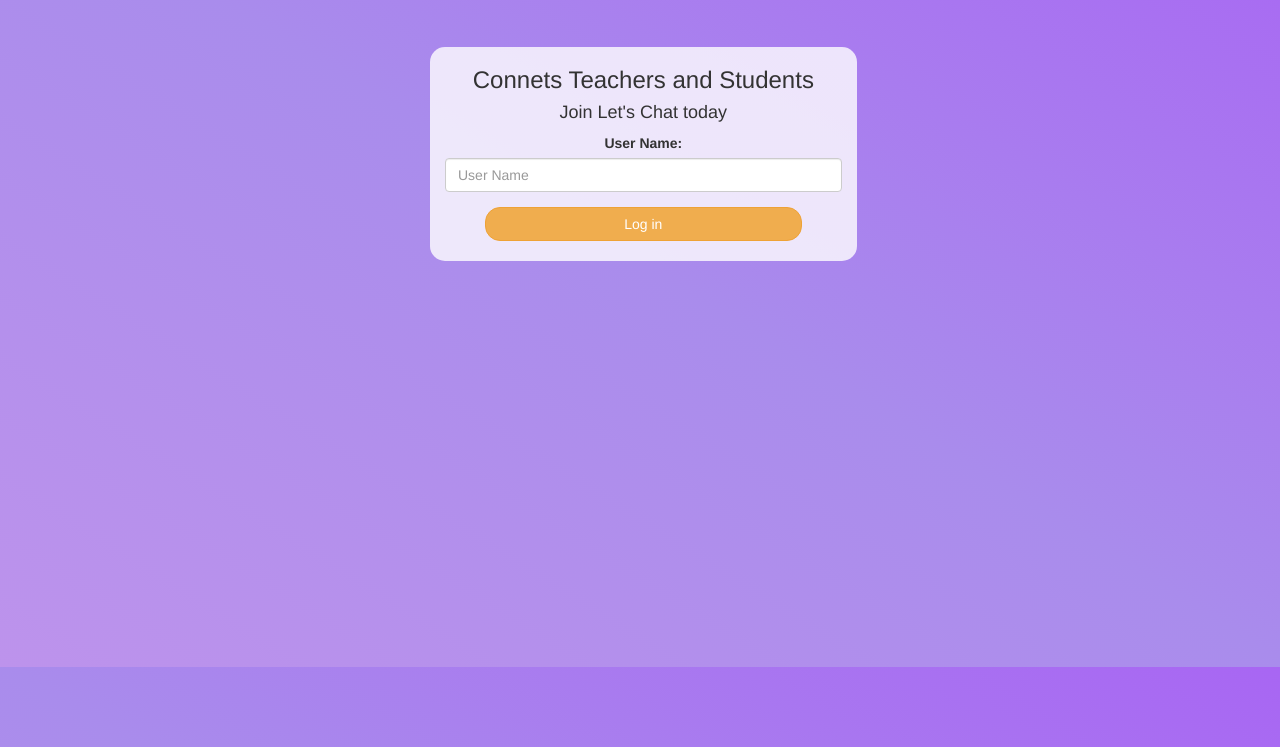
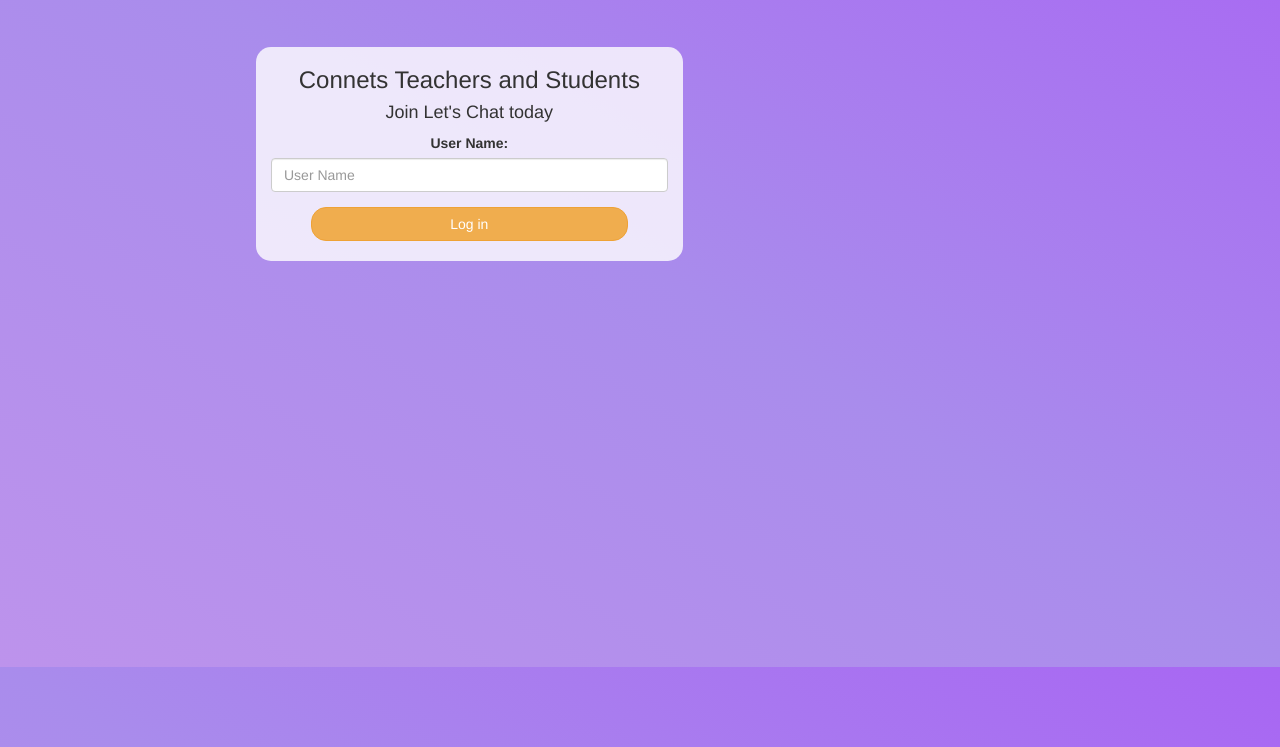
Before and after one commit to RithvikaCheela/Project-94, a plain HTML site: page index.html in a window 1280 px wide. Shown: the part 133-880 px from the top of the page. Drawn offline with nearby package versions, Linux system fonts and the light colour scheme; a web font is replaced by a local one.

Commit message:
Add files via upload

```diff
--- a/kwitter.css
+++ b/kwitter.css
@@ -9,8 +9,10 @@ body{
 .login_div
 {
 	background: rgba(255,255,255,0.8);
-  border-radius: 15px;
-  margin-left: 430;
+ 	border-radius: 15px;
+	margin-left: 20%;
+	margin-right: 20%;
+	float: none;
 }
 #login_button
 {
```
